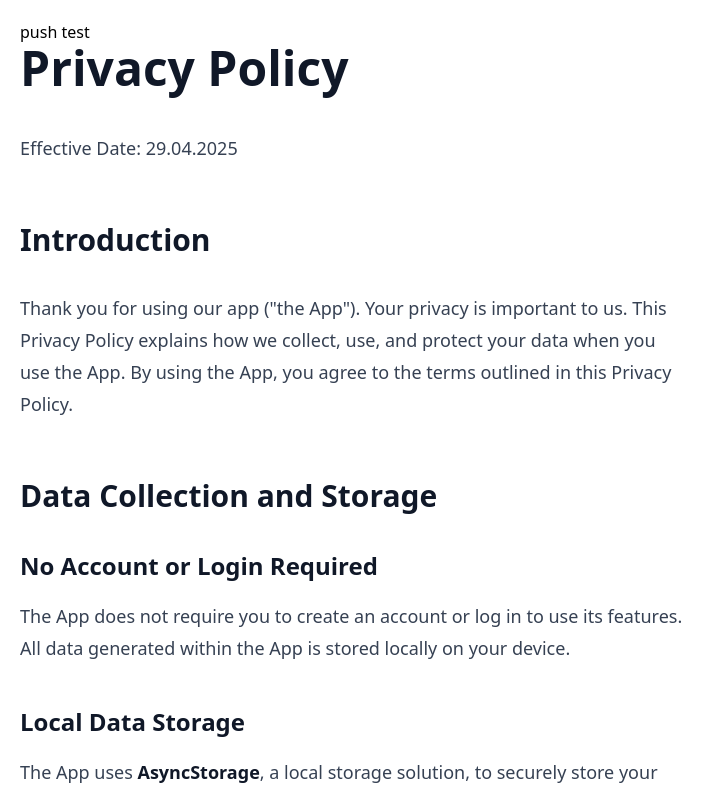
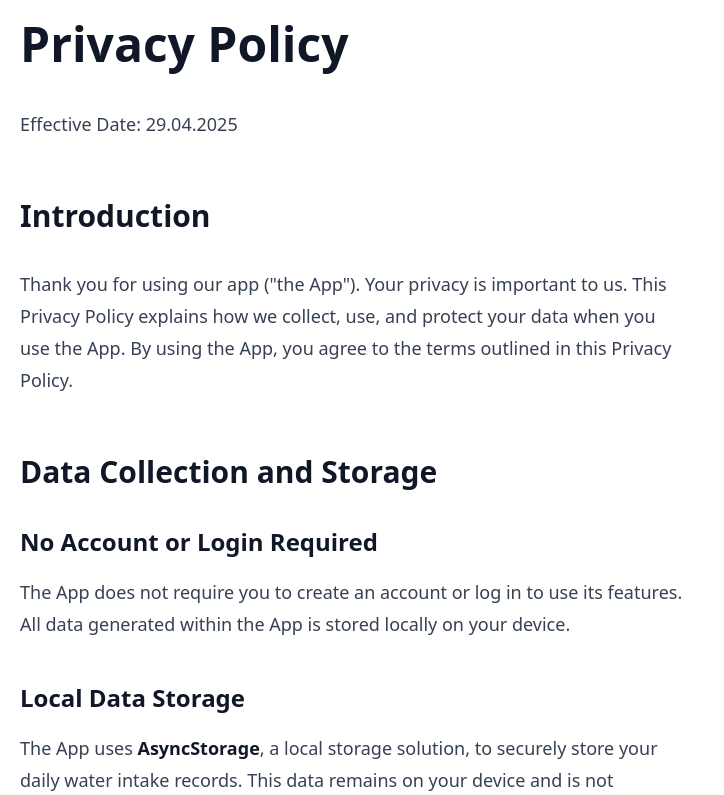
Before and after one commit to michalstaniecko/hydration-website, a Nuxt app: page /privacy-policy in a window 1280 px wide. Shown: the top 795 px of the page, without its empty margins (0-724 px from the left). Built offline with nearby package versions, Linux system fonts and the light colour scheme.

Commit message:
webhook test

```diff
--- a/pages/privacy-policy.vue
+++ b/pages/privacy-policy.vue
@@ -54,7 +54,6 @@ By using the App, you confirm that you have read and understood this Privacy Pol
 
 <template>
   <div class="p-5">
-    <div>push test</div>
     <div class="prose-sm md:prose lg:prose-lg" v-html="result"/>
   </div>
 </template>
```
